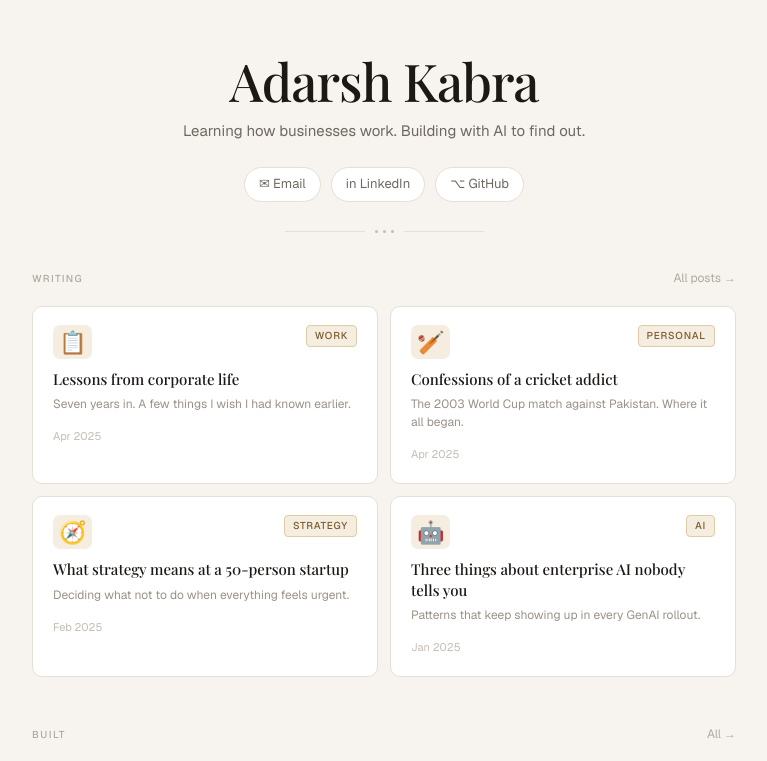
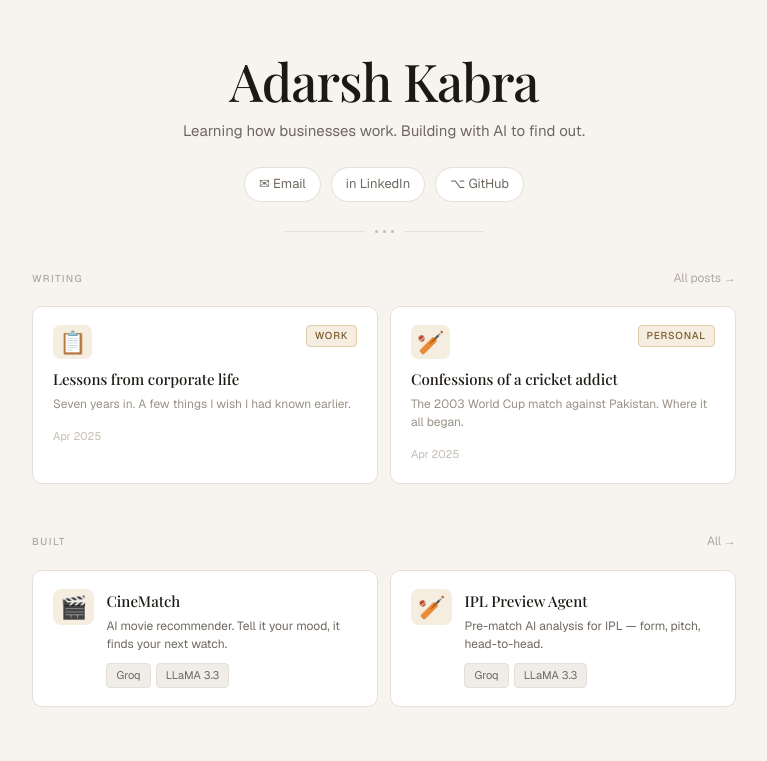
Before and after one commit to adarshkabra/adarsh-kabra, a Next.js app: page / in a window 1280 px wide. Shown: the top 761 px of the page, without its empty margins (256-1023 px from the left). Built offline with nearby package versions, Linux system fonts and the light colour scheme; a web font is replaced by a local one.

Commit message:
remove fake articles

```diff
--- a/app/page.tsx
+++ b/app/page.tsx
@@ -17,23 +17,9 @@ const posts = [
     tag: 'Personal',
     icon: '🏏',
     excerpt: 'The 2003 World Cup match against Pakistan. Where it all began.',
-  },
-  {
-    slug: 'on-strategy-in-startups',
-    title: 'What strategy means at a 50-person startup',
-    date: 'Feb 2025',
-    tag: 'Strategy',
-    icon: '🧭',
-    excerpt: 'Deciding what not to do when everything feels urgent.',
-  },
-  {
-    slug: 'ai-implementation-lessons',
-    title: 'Three things about enterprise AI nobody tells you',
-    date: 'Jan 2025',
-    tag: 'AI',
-    icon: '🤖',
-    excerpt: 'Patterns that keep showing up in every GenAI rollout.',
-  },
+  }
+
+
 ]
 
 const projects = [
```
